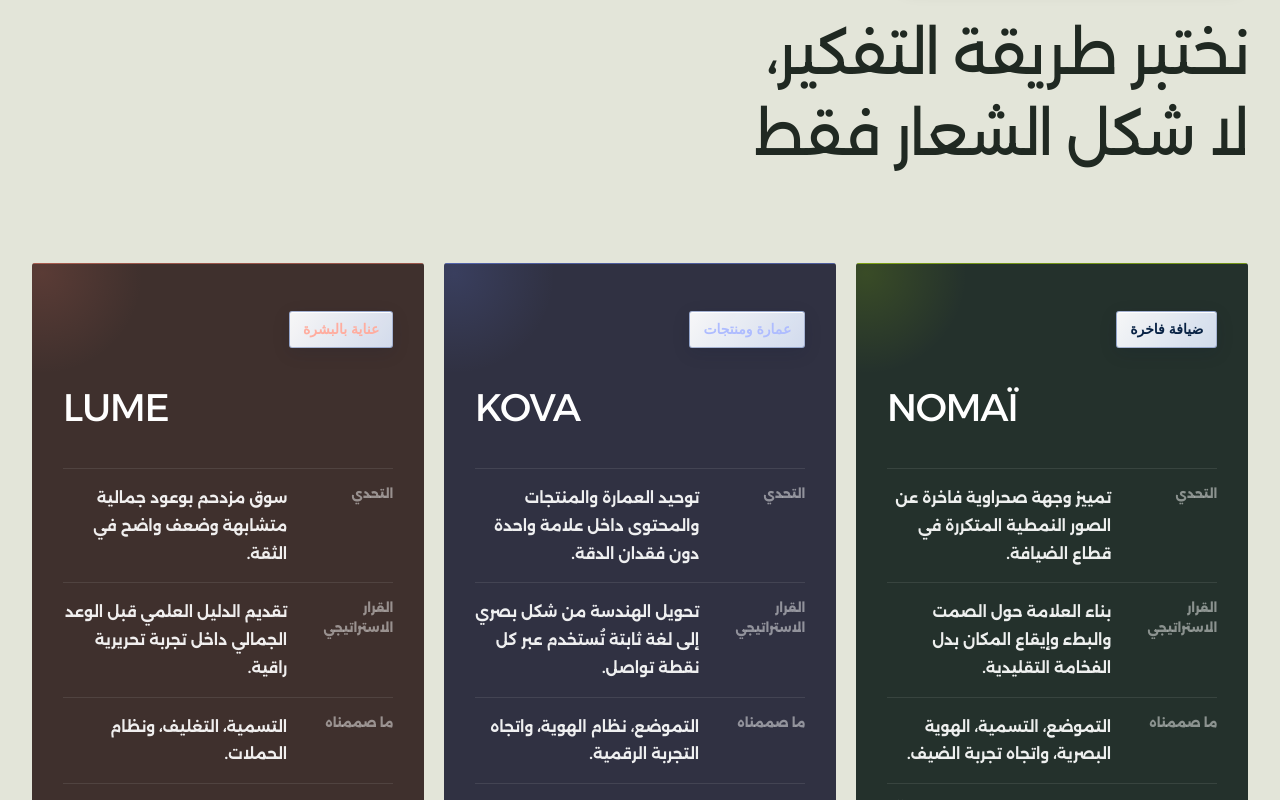
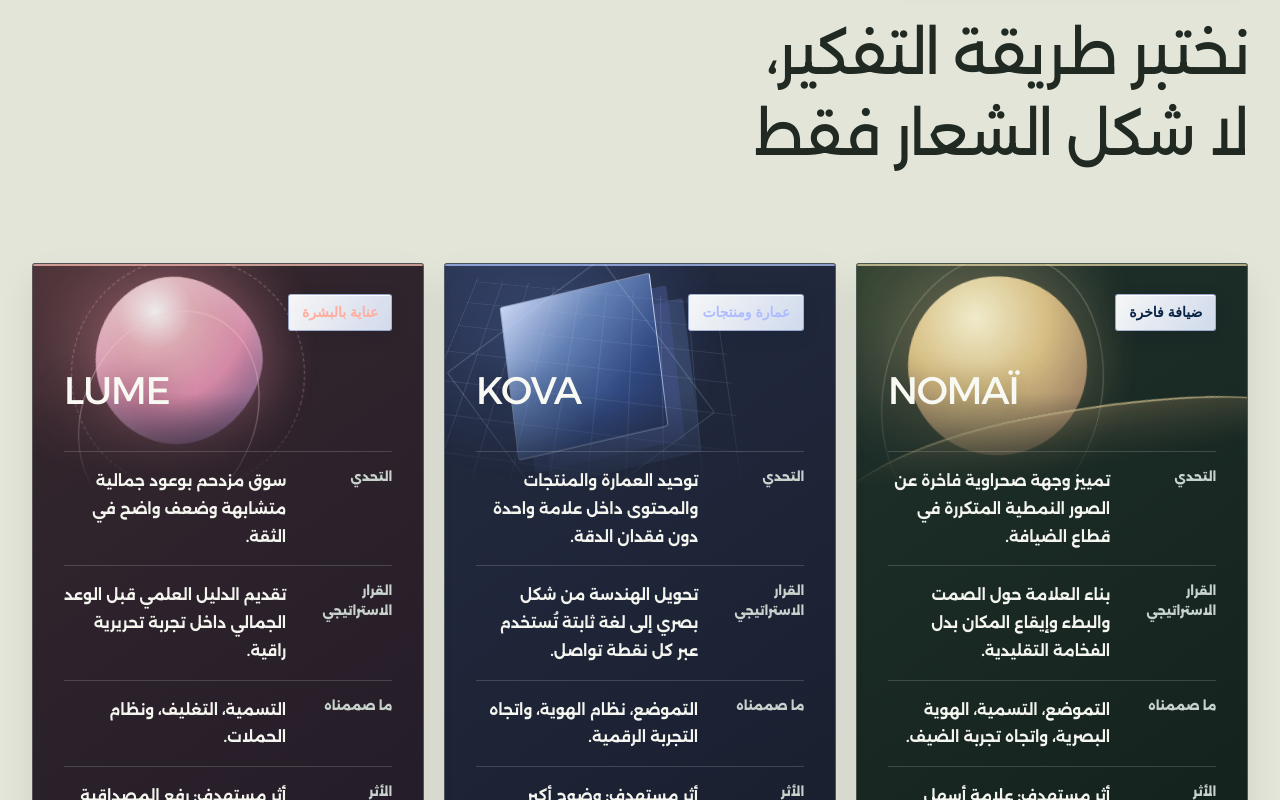
Before and after one commit to mohammedrashad2011-ui/Dewank-2026-website, a Next.js app: page /work in a window 1280 px wide. Shown: the part 7440-8240 px from the top of the page. Built offline with nearby package versions, Linux system fonts and the light colour scheme.

Commit message:
Build distinct context-led cinematic motion for three concept projects and strengthen reading contrast

```diff
--- a/app/(ar)/work/work-cinematic-experience.css
+++ b/app/(ar)/work/work-cinematic-experience.css
@@ -320,3 +320,187 @@ html body .work-cinematic .work-final .button.primary:hover{
   .work-cinematic .identity-work-image img,
   .work-cinematic .identity-work-card:hover img{transform:none!important;transition:none!important}
 }
+
+
+/* Concept explorations: motion has three distinct visual languages.
+   NOMAÏ / horizon, KOVA / geometry, LUME / formulation. */
+html body .work-cinematic .concept-card {
+  --cv-accent:#e8dcaa;
+  background:linear-gradient(145deg,#1f302b,#15231e 76%)!important;
+  border:1px solid rgba(226,242,220,.24)!important;
+  position:relative;isolation:isolate;
+  padding:clamp(25px,2.4vw,36px);
+  overflow:hidden;
+  box-shadow:0 15px 35px rgba(11,22,17,.08);
+  transition:transform .55s cubic-bezier(.19,.8,.2,1),
+    box-shadow .55s ease,border-color .4s ease!important;
+}
+html body .work-cinematic .concept-card:nth-child(2){
+  --cv-accent:#b9cbff;
+  background:linear-gradient(145deg,#242c42,#1a2030 76%)!important;
+}
+html body .work-cinematic .concept-card:nth-child(3){
+  --cv-accent:#ffc8bc;
+  background:linear-gradient(145deg,#36282e,#251d29 76%)!important;
+}
+html body .work-cinematic .concept-card:hover,
+html body .work-cinematic .concept-card:focus-within{
+  transform:translateY(-7px)!important;
+  border-color:rgba(245,245,231,.5)!important;
+  box-shadow:0 30px 60px rgba(10,22,22,.2)!important;
+}
+html body .work-cinematic .concept-card::before{
+  height:2px!important;opacity:.72!important;background:var(--cv-accent)!important;
+}
+html body .work-cinematic .concept-card::after{opacity:.3}
+html body .work-cinematic .concept-card>*:not(.concept-visual){
+  position:relative;z-index:2;
+}
+html body .work-cinematic .concept-card dt {
+  color:#c7d2cd!important;opacity:1;
+}
+html body .work-cinematic .concept-card dd {
+  color:#f4f5ef!important;
+}
+html body .work-cinematic .concept-card a{
+  color:#f8f7f1;
+}
+html body .work-cinematic .concept-card a:focus-visible{
+  outline:3px solid var(--cv-accent);outline-offset:5px;
+}
+html body .work-cinematic .concept-visual {
+  pointer-events:none;position:absolute;z-index:0;
+  inset:0 0 auto; height:clamp(185px,18vw,255px);
+  overflow:hidden;
+  opacity:.94;
+  -webkit-mask-image:linear-gradient(to bottom,#000 10%,#000 56%,transparent 100%);
+  mask-image:linear-gradient(to bottom,#000 10%,#000 56%,transparent 100%);
+  transition:opacity .5s ease;
+}
+html body .work-cinematic .concept-card:hover .concept-visual,
+html body .work-cinematic .concept-card:focus-within .concept-visual{opacity:1}
+html body .work-cinematic .concept-visual span{
+  position:absolute;display:block;pointer-events:none;
+}
+html body .work-cinematic .cv-glow{
+  top:-120px;inset-inline-end:-65px;
+  width:360px;height:360px;border-radius:50%;
+  background:radial-gradient(circle,rgba(231,210,155,.38),transparent 64%);
+  filter:blur(14px);
+  animation:cv-breathe 11s ease-in-out infinite alternate;
+}
+html body .work-cinematic .cv-shape {
+  inset-inline-end:13%;top:23px;
+  width:clamp(115px,14vw,200px);aspect-ratio:1;
+  border-radius:50%;
+  background:radial-gradient(circle at 35% 25%,#fff8d6 0%,#e4c98b 40%,#9d7d63 82%,#45372f 100%);
+  box-shadow:0 0 60px rgba(223,194,134,.24),0 12px 32px rgba(0,0,0,.18);
+  animation:cv-float 9s ease-in-out infinite alternate;
+  transition:transform .65s cubic-bezier(.16,.85,.2,1);
+}
+html body .work-cinematic .cv-detail{
+  width:125%;height:95px;inset-inline-end:-9%;top:147px;
+  border-top:2px solid rgba(253,232,171,.62);
+  border-radius:50% 65% 0 0 / 80% 65% 0 0;
+  transform:rotate(-11deg);
+  background:linear-gradient(180deg,rgba(217,180,124,.28),transparent 70%);
+  transition:transform .8s cubic-bezier(.18,.82,.2,1);
+}
+html body .work-cinematic .cv-track{
+  inset-inline-end:7%;top:20px;
+  width:clamp(160px,17vw,245px);aspect-ratio:1;
+  border:1px solid rgba(246,239,209,.42);border-radius:50%;
+  transform:rotate(-20deg) scaleX(1.3);
+  animation:cv-orbit 20s linear infinite;
+  opacity:.63;
+}
+html body .work-cinematic .concept-card:nth-child(2) .cv-glow{
+  background:radial-gradient(circle,rgba(117,155,251,.35),transparent 64%);
+}
+html body .work-cinematic .concept-card:nth-child(2) .cv-shape{
+  border-radius:3px;
+  inset-inline-end:16%;top:33px;
+  width:clamp(104px,12vw,175px);
+  aspect-ratio:1;
+  background:linear-gradient(138deg,#d3e1ff 0%,#6887bd 36%,#324c85 71%,#27355c);
+  border:1px solid rgba(230,241,255,.47);
+  box-shadow:15px 16px 0 rgba(70,86,143,.56),30px 32px 0 rgba(112,151,218,.24);
+  transform:rotate(-17deg) skew(-6deg);
+  animation:cv-structure 10s ease-in-out infinite alternate;
+}
+html body .work-cinematic .concept-card:nth-child(2) .cv-detail{
+  border-radius:0;inset-inline-end:-2%;top:0;
+  height:230px;width:75%;border:0;
+  background:repeating-linear-gradient(90deg,rgba(180,203,255,.23) 0 1px,transparent 1px 32px),
+    repeating-linear-gradient(0deg,rgba(180,203,255,.19) 0 1px,transparent 1px 32px);
+  transform:perspective(180px) rotateX(19deg) rotateZ(7deg);
+  opacity:.65;
+}
+html body .work-cinematic .concept-card:nth-child(2) .cv-track{
+  border-radius:2px;
+  border:1px solid rgba(211,224,255,.45);
+  transform:rotate(20deg) scale(.88);
+  animation:cv-square-orbit 17s linear infinite;
+}
+html body .work-cinematic .concept-card:nth-child(3) .cv-glow{
+  background:radial-gradient(circle,rgba(245,151,153,.36),transparent 64%);
+}
+html body .work-cinematic .concept-card:nth-child(3) .cv-shape{
+  top:25px;inset-inline-end:16%;
+  width:clamp(107px,13vw,192px);aspect-ratio:1;
+  border-radius:58% 42% 64% 36% / 33% 55% 45% 67%;
+  background:radial-gradient(circle at 28% 25%,rgba(255,255,255,.97),rgba(250,194,202,.88) 22%,#de8fae 53%,#86638c 79%,#4c4b76);
+  box-shadow:inset 10px 10px 27px rgba(255,255,255,.25),0 0 62px rgba(245,145,170,.34);
+  animation:cv-serum 8s ease-in-out infinite alternate;
+}
+html body .work-cinematic .concept-card:nth-child(3) .cv-detail{
+  top:43px;inset-inline-end:7%;
+  width:clamp(155px,17vw,243px);height:clamp(155px,17vw,243px);
+  border:1px solid rgba(255,212,217,.62);
+  border-radius:50%;background:transparent;
+  transform:rotate(25deg) scaleX(.79);
+}
+html body .work-cinematic .concept-card:nth-child(3) .cv-track{
+  top:14px;inset-inline-end:15%;
+  width:clamp(115px,15vw,210px);
+  border:1px dashed rgba(255,219,227,.45);border-radius:50%;
+  transform:scale(1.22);animation:cv-orbit 24s linear infinite;
+}
+html body .work-cinematic .concept-card:is(:hover,:focus-within) .cv-shape{
+  transform:translateY(-11px) rotate(7deg) scale(1.045);
+}
+html body .work-cinematic .concept-card:is(:hover,:focus-within) .cv-detail{
+  transform:translateY(-5px) rotate(-7deg);
+}
+html body .work-cinematic .concept-card:nth-child(2):is(:hover,:focus-within) .cv-shape{
+  transform:translateY(-9px) rotate(-6deg) skew(-4deg);
+}
+html body .work-cinematic .concept-card:nth-child(3):is(:hover,:focus-within) .cv-detail{
+  transform:rotate(37deg) scaleX(.82);
+}
+html body .work-cinematic .concept-card h3{
+  color:#f9f9f4!important;position:relative;
+  text-shadow:0 2px 28px rgba(8,18,22,.4);
+}
+html body .work-cinematic .concept-card dl>div{
+  border-top-color:rgba(248,250,250,.17);
+}
+@keyframes cv-breathe{to{transform:translate(-15px,12px) scale(1.1);opacity:.7}}
+@keyframes cv-float{to{transform:translateY(-12px) rotate(7deg)}}
+@keyframes cv-orbit{to{rotate:360deg}}
+@keyframes cv-square-orbit{to{rotate:-360deg}}
+@keyframes cv-structure{to{transform:translateY(-9px) rotate(-12deg) skew(-6deg)}}
+@keyframes cv-serum{to{transform:translateY(-11px) rotate(17deg);border-radius:45% 55% 49% 51% / 49% 44% 56% 51%}}
+@media(max-width:760px){
+  html body .work-cinematic .concept-visual{height:205px;opacity:.78}
+  html body .work-cinematic .concept-card .cv-shape{width:130px}
+  html body .work-cinematic .concept-card{padding:clamp(22px,5vw,30px)!important}
+}
+@media(prefers-reduced-motion:reduce){
+  html body .work-cinematic .concept-card,
+  html body .work-cinematic .concept-visual *,
+  html body .work-cinematic .concept-card .cv-detail{
+    animation:none!important;transition:none!important;transform:none!important;
+  }
+  html body .work-cinematic .concept-card:hover{transform:none!important}
+}
```
